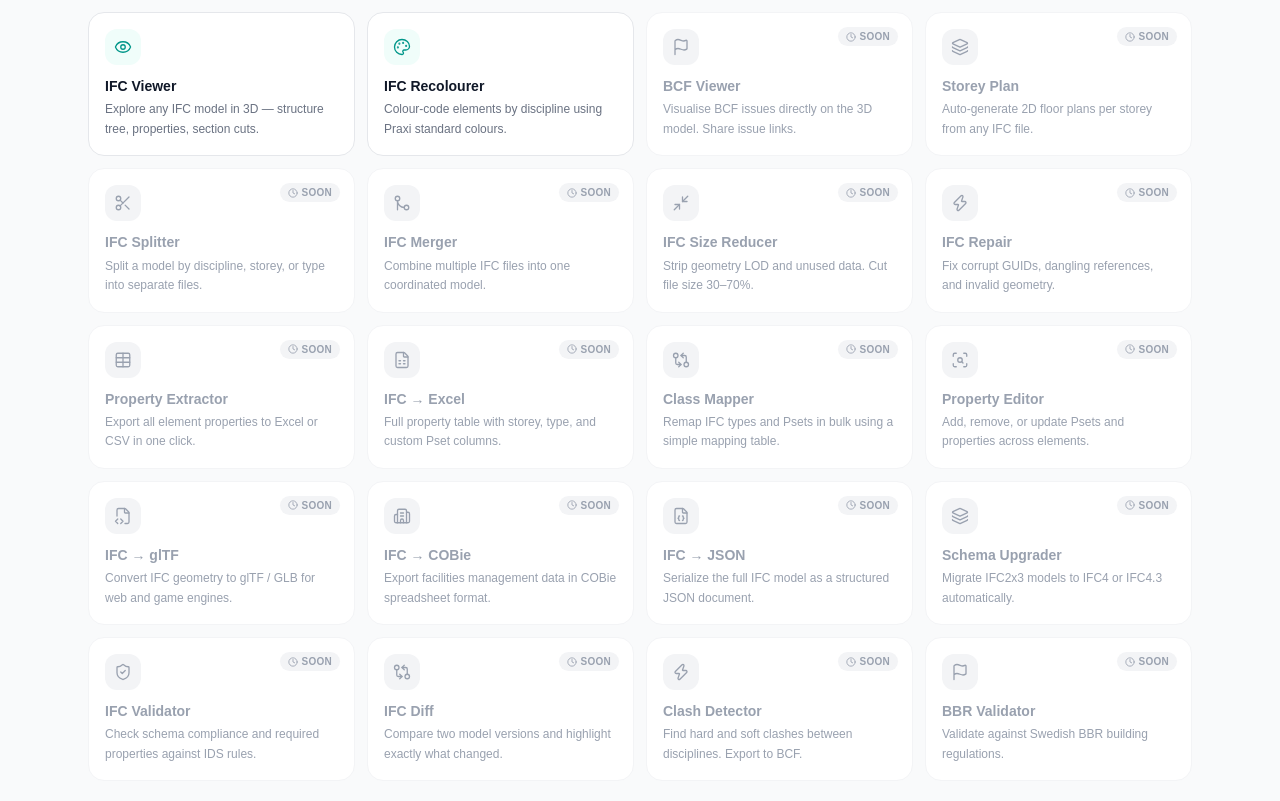
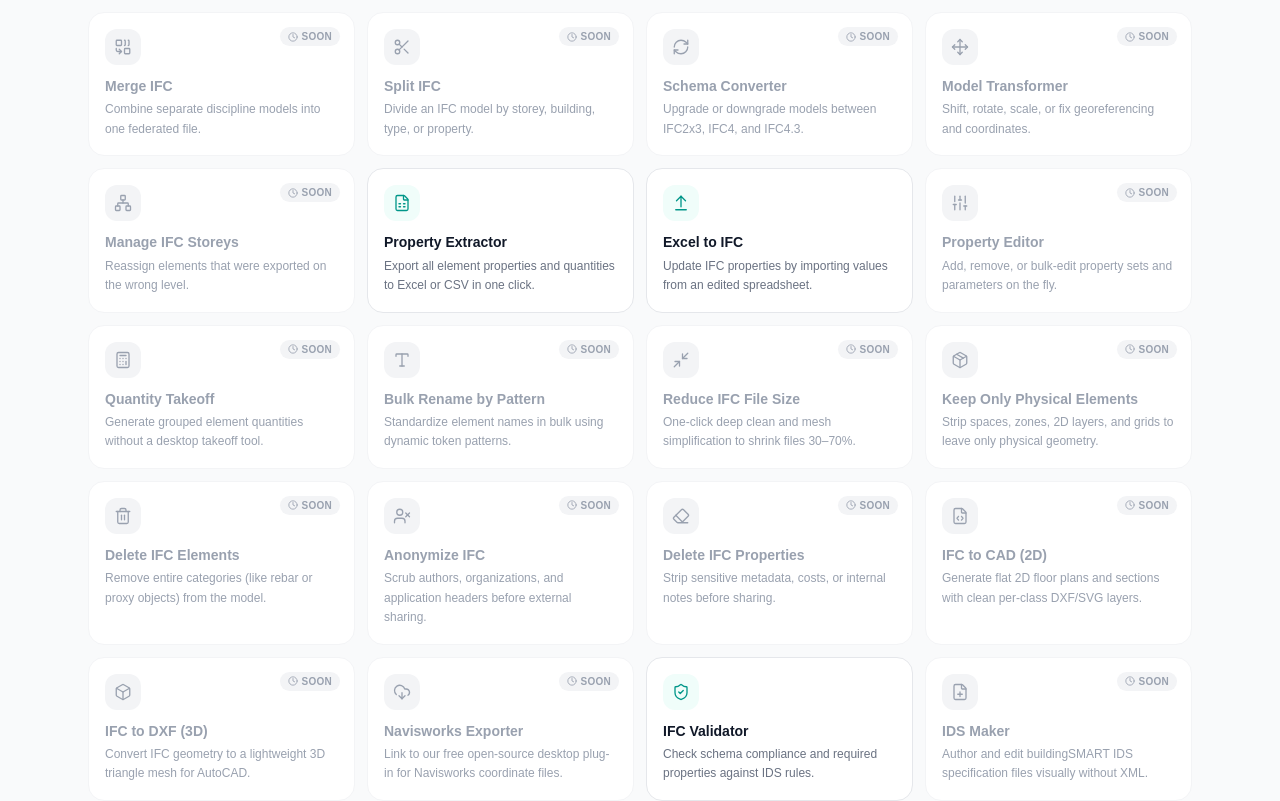
Before and after one commit to BIMViktor/ifctools, a Next.js app: page / in a window 1280 px wide. Shown: the part 845-1646 px from the top of the page. Built offline with nearby package versions, Linux system fonts and the light colour scheme.

Commit message:
Update tool matrix: 6 categories, finalized tools, Lucide icons per spec

```diff
--- a/src/app/page.tsx
+++ b/src/app/page.tsx
@@ -5,21 +5,34 @@
 import Navbar from "@/components/Navbar";
 import {
   Eye,
+  GitCompareArrows,
   Palette,
+  MessageSquare,
+  Layers,
+  Combine,
+  Scissors,
+  RefreshCw,
+  Move,
+  Network,
+  FileText,
+  FileSpreadsheet,
+  ArrowUpFromLine,
+  Sliders,
+  Calculator,
+  Type,
+  Trash2,
   Minimize2,
-  Scissors,
-  GitMerge,
-  FileSpreadsheet,
+  Package,
+  UserX,
+  Eraser,
+  FileOutput,
+  FileCode,
+  Box,
+  DownloadCloud,
   ShieldCheck,
-  GitCompareArrows,
-  Zap,
-  Table,
-  FileJson,
-  FileCode2,
-  ScanSearch,
-  Building2,
-  Flag,
-  Layers,
+  FilePlus,
+  Flame,
+  Activity,
   Clock,
   LucideIcon,
 } from "lucide-react";
@@ -39,10 +52,10 @@
 // ─── Tool registry ───────────────────────────────────────────────────────────
 
 const ALL_TOOLS: Tool[] = [
-  // View & Explore
+  // ── View ──────────────────────────────────────────────────────────────────
   {
     name: "IFC Viewer",
-    description: "Explore any IFC model in 3D — structure tree, properties, section cuts.",
+    description: "Explore models in 3D with tree structure and properties.",
     href: "/viewer",
     icon: Eye,
     live: true,
@@ -50,137 +63,177 @@
     category: "View",
   },
   {
+    name: "Compare IFC Files",
+    description: "Visually highlight additions, deletions, and moves between two versions.",
+    icon: GitCompareArrows,
+    category: "View",
+  },
+  {
     name: "IFC Recolourer",
-    description: "Colour-code elements by discipline using Praxi standard colours.",
-    href: "/tools/colorizer",
+    description: "Color-code elements by discipline using standard color profiles.",
     icon: Palette,
-    live: true,
-    popular: true,
     category: "View",
   },
   {
     name: "BCF Viewer",
-    description: "Visualise BCF issues directly on the 3D model. Share issue links.",
-    icon: Flag,
-    category: "View",
-  },
-  {
-    name: "Storey Plan",
-    description: "Auto-generate 2D floor plans per storey from any IFC file.",
-    icon: Layers,
+    description: "Visualize BCF issues and viewports directly on the 3D model.",
+    icon: MessageSquare,
     category: "View",
   },
 
-  // Organize
+  // ── Organize ──────────────────────────────────────────────────────────────
   {
-    name: "IFC Splitter",
-    description: "Split a model by discipline, storey, or type into separate files.",
-    icon: Scissors,
-    popular: true,
+    name: "Merge IFC",
+    description: "Combine separate discipline models into one federated file.",
+    icon: Combine,
     category: "Organize",
   },
   {
-    name: "IFC Merger",
-    description: "Combine multiple IFC files into one coordinated model.",
-    icon: GitMerge,
+    name: "Split IFC",
+    description: "Divide an IFC model by storey, building, type, or property.",
+    icon: Scissors,
     category: "Organize",
   },
   {
-    name: "IFC Size Reducer",
-    description: "Strip geometry LOD and unused data. Cut file size 30–70%.",
-    icon: Minimize2,
-    popular: true,
+    name: "Schema Converter",
+    description: "Upgrade or downgrade models between IFC2x3, IFC4, and IFC4.3.",
+    icon: RefreshCw,
     category: "Organize",
   },
   {
-    name: "IFC Repair",
-    description: "Fix corrupt GUIDs, dangling references, and invalid geometry.",
-    icon: Zap,
+    name: "Model Transformer",
+    description: "Shift, rotate, scale, or fix georeferencing and coordinates.",
+    icon: Move,
+    category: "Organize",
+  },
+  {
+    name: "Manage IFC Storeys",
+    description: "Reassign elements that were exported on the wrong level.",
+    icon: Network,
     category: "Organize",
   },
 
-  // Properties
+  // ── Properties ────────────────────────────────────────────────────────────
   {
     name: "Property Extractor",
-    description: "Export all element properties to Excel or CSV in one click.",
-    icon: Table,
+    description: "Export all element properties and quantities to Excel or CSV in one click.",
+    href: "/tools/property-extractor",
+    icon: FileSpreadsheet,
+    live: true,
     popular: true,
     category: "Properties",
   },
   {
-    name: "IFC → Excel",
-    description: "Full property table with storey, type, and custom Pset columns.",
-    icon: FileSpreadsheet,
-    category: "Properties",
-  },
-  {
-    name: "Class Mapper",
-    description: "Remap IFC types and Psets in bulk using a simple mapping table.",
-    icon: GitCompareArrows,
+    name: "Excel to IFC",
+    description: "Update IFC properties by importing values from an edited spreadsheet.",
+    href: "/tools/excel-to-ifc",
+    icon: ArrowUpFromLine,
+    live: true,
     category: "Properties",
   },
   {
     name: "Property Editor",
-    description: "Add, remove, or update Psets and properties across elements.",
-    icon: ScanSearch,
+    description: "Add, remove, or bulk-edit property sets and parameters on the fly.",
+    icon: Sliders,
+    category: "Properties",
+  },
+  {
+    name: "Quantity Takeoff",
+    description: "Generate grouped element quantities without a desktop takeoff tool.",
+    icon: Calculator,
+    category: "Properties",
+  },
+  {
+    name: "Bulk Rename by Pattern",
+    description: "Standardize element names in bulk using dynamic token patterns.",
+    icon: Type,
     category: "Properties",
   },
 
-  // Convert
+  // ── Clean ─────────────────────────────────────────────────────────────────
   {
-    name: "IFC → glTF",
-    description: "Convert IFC geometry to glTF / GLB for web and game engines.",
-    icon: FileCode2,
+    name: "Reduce IFC File Size",
+    description: "One-click deep clean and mesh simplification to shrink files 30–70%.",
+    icon: Minimize2,
+    popular: true,
+    category: "Clean",
+  },
+  {
+    name: "Keep Only Physical Elements",
+    description: "Strip spaces, zones, 2D layers, and grids to leave only physical geometry.",
+    icon: Package,
+    category: "Clean",
+  },
+  {
+    name: "Delete IFC Elements",
+    description: "Remove entire categories (like rebar or proxy objects) from the model.",
+    icon: Trash2,
+    category: "Clean",
+  },
+  {
+    name: "Anonymize IFC",
+    description: "Scrub authors, organizations, and application headers before external sharing.",
+    icon: UserX,
+    category: "Clean",
+  },
+  {
+    name: "Delete IFC Properties",
+    description: "Strip sensitive metadata, costs, or internal notes before sharing.",
+    icon: Eraser,
+    category: "Clean",
+  },
+
+  // ── Convert ───────────────────────────────────────────────────────────────
+  {
+    name: "IFC to CAD (2D)",
+    description: "Generate flat 2D floor plans and sections with clean per-class DXF/SVG layers.",
+    icon: FileCode,
     category: "Convert",
   },
   {
-    name: "IFC → COBie",
-    description: "Export facilities management data in COBie spreadsheet format.",
-    icon: Building2,
+    name: "IFC to DXF (3D)",
+    description: "Convert IFC geometry to a lightweight 3D triangle mesh for AutoCAD.",
+    icon: Box,
     category: "Convert",
   },
   {
-    name: "IFC → JSON",
-    description: "Serialize the full IFC model as a structured JSON document.",
-    icon: FileJson,
-    category: "Convert",
-  },
-  {
-    name: "Schema Upgrader",
-    description: "Migrate IFC2x3 models to IFC4 or IFC4.3 automatically.",
-    icon: Layers,
+    name: "Navisworks Exporter",
+    description: "Link to our free open-source desktop plug-in for Navisworks coordinate files.",
+    icon: DownloadCloud,
     category: "Convert",
   },
 
-  // Validate
+  // ── Validate ──────────────────────────────────────────────────────────────
   {
     name: "IFC Validator",
     description: "Check schema compliance and required properties against IDS rules.",
+    href: "/tools/validator",
     icon: ShieldCheck,
+    live: true,
     popular: true,
     category: "Validate",
   },
   {
-    name: "IFC Diff",
-    description: "Compare two model versions and highlight exactly what changed.",
-    icon: GitCompareArrows,
+    name: "IDS Maker",
+    description: "Author and edit buildingSMART IDS specification files visually without XML.",
+    icon: FilePlus,
     category: "Validate",
   },
   {
-    name: "Clash Detector",
-    description: "Find hard and soft clashes between disciplines. Export to BCF.",
-    icon: Zap,
+    name: "IFC Clash Detection",
+    description: "Detect geometric conflicts and intersection issues between building systems.",
+    icon: Flame,
     category: "Validate",
   },
   {
-    name: "BBR Validator",
-    description: "Validate against Swedish BBR building regulations.",
-    icon: Flag,
+    name: "IFC Health Check",
+    description: "Audit models for corrupt geometry, duplicate GUIDs, and extreme coordinates.",
+    icon: Activity,
     category: "Validate",
   },
 ];
 
-const CATEGORIES = ["All", "View", "Organize", "Properties", "Convert", "Validate"] as const;
+const CATEGORIES = ["All", "View", "Organize", "Properties", "Clean", "Convert", "Validate"] as const;
 type Category = (typeof CATEGORIES)[number];
 
 // ─── Sub-components ───────────────────────────────────────────────────────────
```
